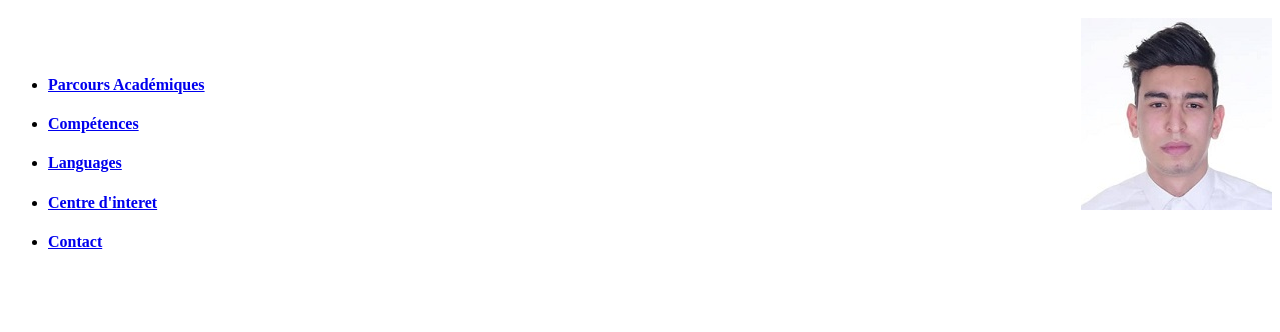
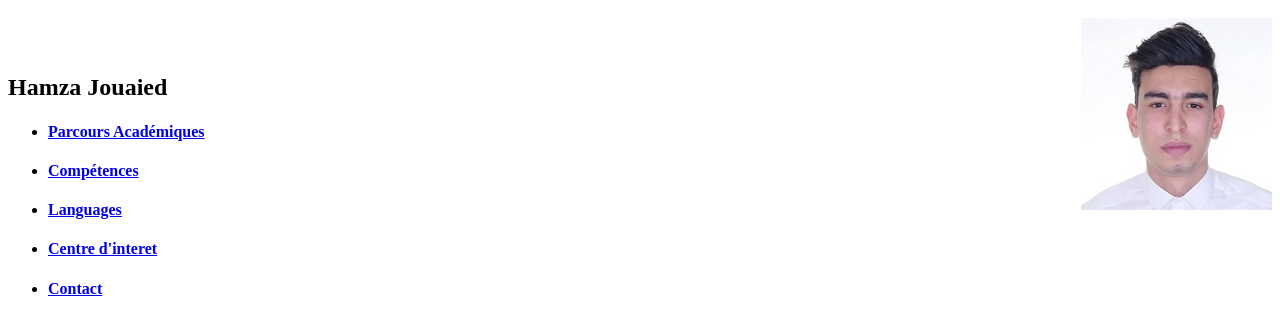
Before and after one commit to hamzajouaied/3B11-JouaiedHamza, a plain HTML site: page index.html in a window 1280 px wide. Shown: the part 48-380 px from the top of the page. Drawn offline with Linux system fonts and the light colour scheme.

Commit message:
TW1.0 Project

```diff
--- a/index.html
+++ b/index.html
@@ -11,6 +11,7 @@
 	   <img src="image.jpg" align="right">
 	   <br/>
 	   <br/>
+	   <h2> Hamza Jouaied </h2>
 	   <ul>
 		   <li><a href="parcours.html"><h4>Parcours Académiques</h4></a></li>
 		   <li><a href="Competences.html"><h4>Compétences</h4></a></li>
```
